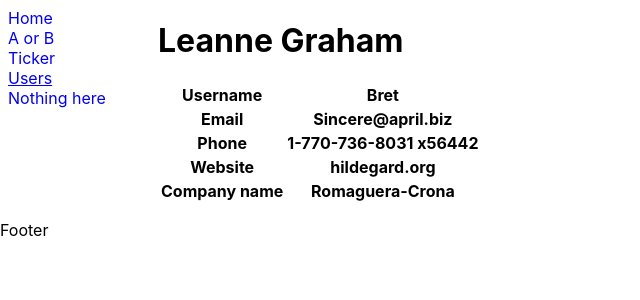
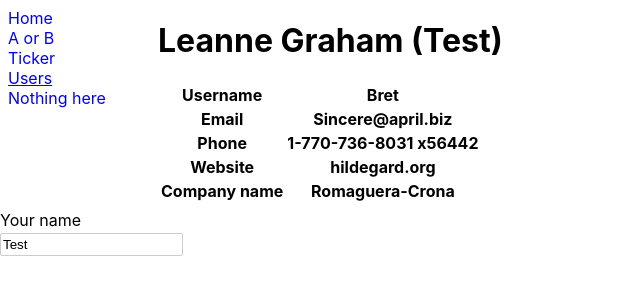
Before and after one commit to rudfoss/cra-workshop, a React (Create React App) app: page /users/1 in a window 1280 px wide. Shown: the top 300 px of the page, without its empty margins (0-640 px from the left). Built offline with nearby package versions, Linux system fonts and the light colour scheme.

Commit message:
Context example

```diff
--- a/src/App.tsx
+++ b/src/App.tsx
@@ -1,15 +1,19 @@
-import React from 'react';
+import React  from 'react';
 import { BrowserRouter } from "react-router-dom"
 import Routes from 'tasks/Routes';
 import Nav from 'tasks/Nav';
 import Layout from 'tasks/Layout';
+import { Footer } from 'Footer';
+import { ContextExampleProvider } from 'tasks/ContextExample';
 
 function App() {
   return (
     <BrowserRouter>
-      <Layout nav={<Nav />} footer={<p>Footer</p>}>
-        <Routes />
-      </Layout>
+      <ContextExampleProvider initialName="Test">
+        <Layout nav={<Nav />} footer={<Footer />}>
+          <Routes />
+        </Layout>
+      </ContextExampleProvider>
     </BrowserRouter>
   );
 }
--- /dev/null
+++ b/src/Footer.tsx
@@ -0,0 +1,11 @@
+import { useContextExample } from "tasks/ContextExample"
+import { TextInput } from "ui/TextInput/TextInput"
+
+export const Footer = () => {
+	const {name, setName} = useContextExample()
+	return (
+		<div>
+			<TextInput value={name} onChange={setName} label="Your name" />
+		</div>
+	)
+}
--- /dev/null
+++ b/src/tasks/ContextExample/ContextExampleProvider.tsx
@@ -0,0 +1,17 @@
+import { useState } from "react"
+import { ContextExample } from "./contextExample"
+
+interface ContextExampleProviderProps {
+	initialName?: string
+	children: React.ReactNode
+}
+
+export const ContextExampleProvider = ({initialName = "", children}: ContextExampleProviderProps) => {
+	const [name, setName] = useState(initialName)
+
+	return (
+		<ContextExample.Provider value={{name, setName}}>
+			{children}
+		</ContextExample.Provider>
+	)
+}
--- /dev/null
+++ b/src/tasks/ContextExample/contextExample.ts
@@ -0,0 +1,22 @@
+import { createContext, useContext } from "react";
+
+export interface ContextExampleProps {
+	name: string
+	setName: (newName: string) => void
+}
+
+export const ContextExample = createContext<ContextExampleProps>(undefined as any)
+
+export const useContextExample = () => {
+	const ctx = useContext(ContextExample)
+	if (!ctx) {
+		throw new Error("useContextExample required that you provide the context first.")
+	}
+	return ctx
+}
+
+// export const useContextExampleEditor = () => useContextExample().name
+// export const useContextExampleViewer = () => {
+// 	const ctx = useContextExample()
+// 	return useMemo(() => ctx.name, [ctx.name])
+// }
--- /dev/null
+++ b/src/tasks/ContextExample/index.ts
@@ -0,0 +1,2 @@
+export { ContextExampleProvider } from "./ContextExampleProvider"
+export * from "./contextExample"
--- a/src/tasks/ListUsers/UserDetails.tsx
+++ b/src/tasks/ListUsers/UserDetails.tsx
@@ -1,13 +1,15 @@
 import { User } from "data/users"
+import { useContextExample } from "tasks/ContextExample"
 
 type UserDetailsProps = User
 
 export const UserDetails = (props: UserDetailsProps) => {
 	const {name, username, email, phone, website, company} = props
+	const contextExample = useContextExample()
 
 	return (
 		<div>
-			<h1>{name}</h1>
+			<h1>{name} ({contextExample.name})</h1>
 			<table>
 				<tbody>
 					<tr>
```
